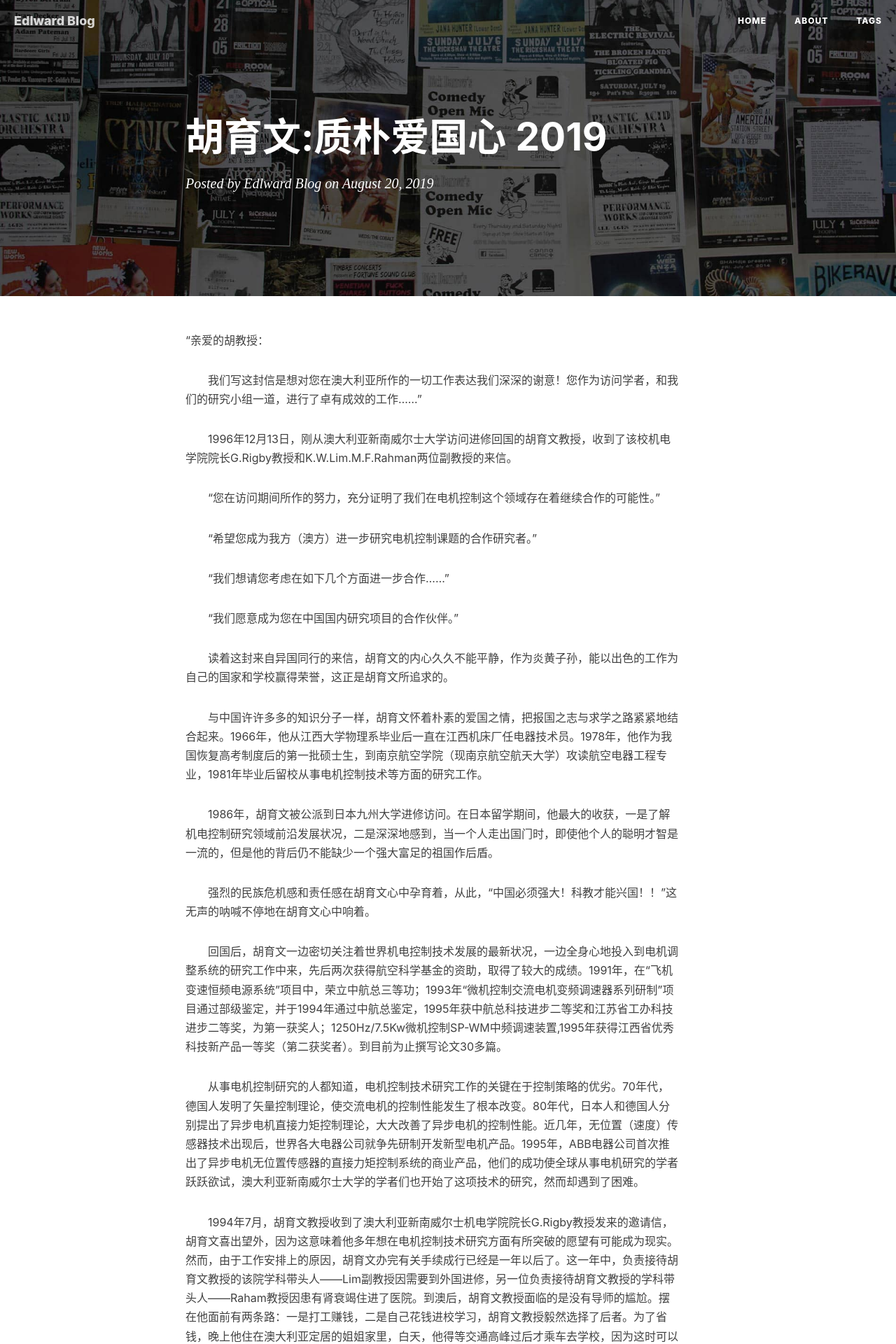
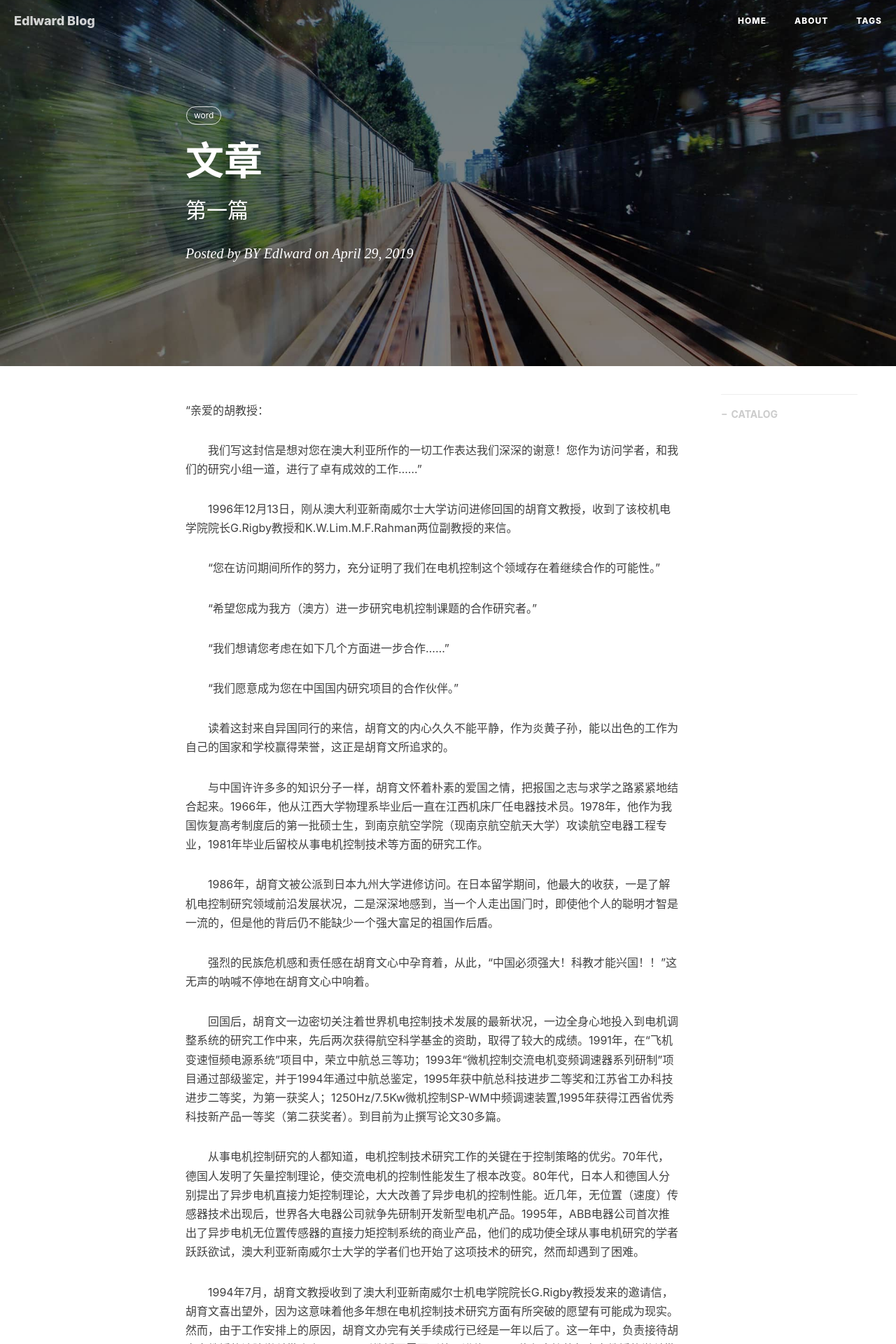
Before and after one commit to gary-robotics/dlward, a Jekyll site: the page built from _posts/2019-08-20-胡育文:质朴爱国心-2019.markdown, in a window 1280 px wide. Shown: the top 1920 px of the page at 70% size. Built offline with Jekyll 4.4.1, drawn with Linux system fonts in a browser that asks for light colours; nearby versions of some CDN libraries; our own code applies the rules of GitHub Pages for plain Markdown files; comment, search, counter and statistics services are not loaded; some of the changed text lies outside the part shown.

Commit message:
Update 2019-08-20-胡育文:质朴爱国心-2019.markdown

```diff
--- a/_posts/2019-08-20-胡育文:质朴爱国心-2019.markdown
+++ b/_posts/2019-08-20-胡育文:质朴爱国心-2019.markdown
@@ -1,4 +1,14 @@
-
+---
+layout:     post                    # 使用的布局（不需要改）
+title:      文章                # 标题
+subtitle:    第一篇                  #副标题
+date:       2019-04-29              # 时间
+author:     BY Edlward              # 作者
+header-img: img/post-bg-2015.jpg    #这篇文章标题背景图片
+catalog: true                       # 是否归档
+tags:                               #标签
+    - word
+---
 
 
 “亲爱的胡教授：
```
